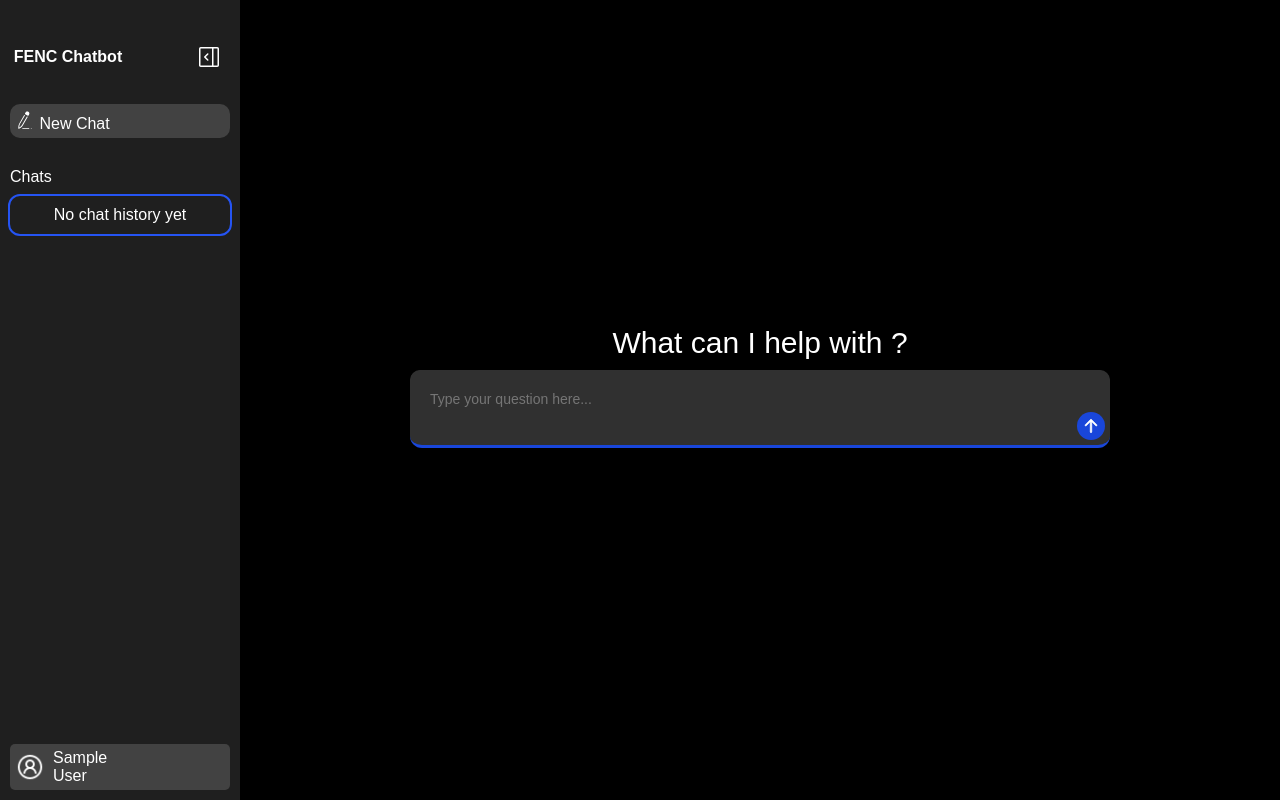
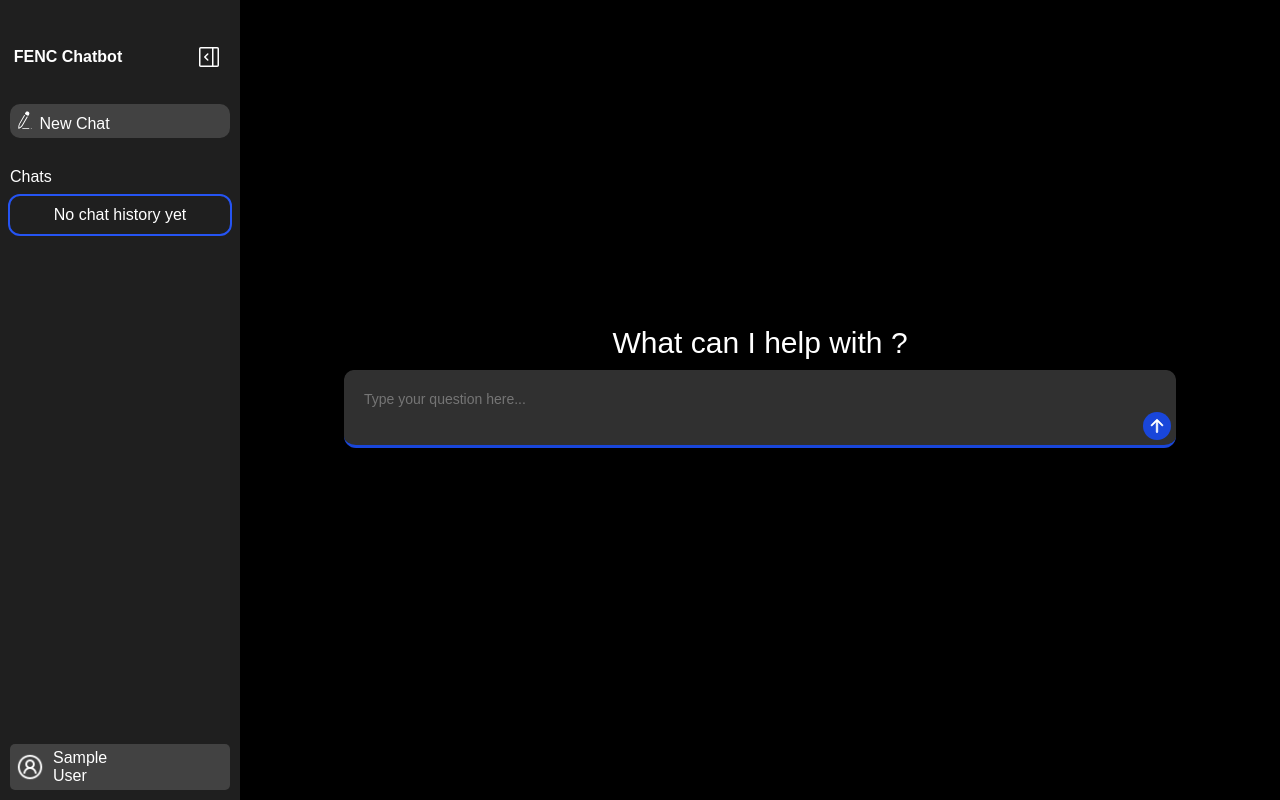
Before and after one commit to RobertoJames-Git/FENC-AI-Chat-Bot, a FastAPI app: page /chat/1 in a window 1280 px wide. Run offline with FastAPI, Linux system fonts and the light colour scheme; the visitor is signed in with stand-in values (Sample User, id 1); data comes from the database, SQL or seed files in the repository.

Commit message:
update styling in list elements for ai response and chat history container for portrait and landscape

```diff
--- a/static/style/index_style.css
+++ b/static/style/index_style.css
@@ -167,8 +167,6 @@ outline: 2px solid white;
     display: flex;
     flex-direction: column;
     margin: auto;
-    width: calc(100% - 50px);
-    max-width: 700px;
     border-bottom: 3px solid #1946da;
     border-radius: 12px;
     background-color: #303030;
@@ -200,7 +198,6 @@ outline: 2px solid white;
   display: none;
   flex-shrink: 0;
   flex-grow: 1;
-  width: calc(100% - 20px);
   margin: 0 auto;
   margin-bottom: 10px;
   padding-top: 10px;
@@ -239,6 +236,15 @@ outline: 2px solid white;
 list-style-type: disc;
 margin: 0;
 padding-left: 2.4em;   /* indent level 1 */
+
+}
+
+.ai_response li{
+    margin-bottom: 10px;
+    line-height: 1.3;
+}
+.ai_response:last-child{
+    margin-bottom: 0px;
 }
 
 /* 2nd-level lists */
@@ -495,15 +501,23 @@ padding-left: 1.2em;     /* you can increase for 4th level: 1.2em more */
 }
 
 
-@media screen and (orientation:portrait){
+@media screen and (orientation:portrait) {
     #sidebar{
 
         display: none;
     }
 
+    .auto-max-width-700{
+        width: calc(100% - 20px);
+    }
+
 }
 
 
-@media  screen and(orientation: landscape) {
+@media screen and (orientation: landscape) {
+    .auto-max-width-700{
+        width: 80%;
+        max-width: 1000px;
+    }
 
 }
--- a/templates/index.html
+++ b/templates/index.html
@@ -75,13 +75,13 @@
 
         <div id="current_convo_container">
             <p id="welcome_message">What can I help with ?</p>
-            <div id="ai_and_user_container">
+            <div id="ai_and_user_container" class="auto-max-width-700">
 
             </div>
         </div>
 
         <div id="user_interaction_container">
-            <div id="user_interaction_items">
+            <div id="user_interaction_items" class="auto-max-width-700">
 
                 <div id="textarea_container">
                     <textarea id="userInput" placeholder="Type your question here..."  rows="1"></textarea>
```
